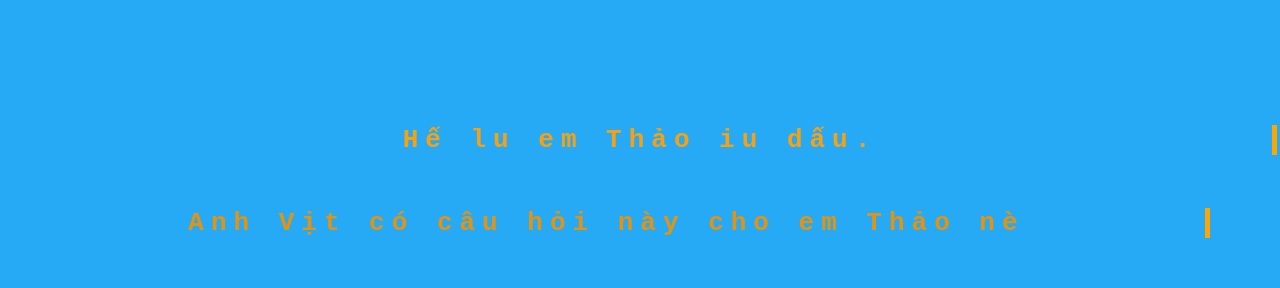
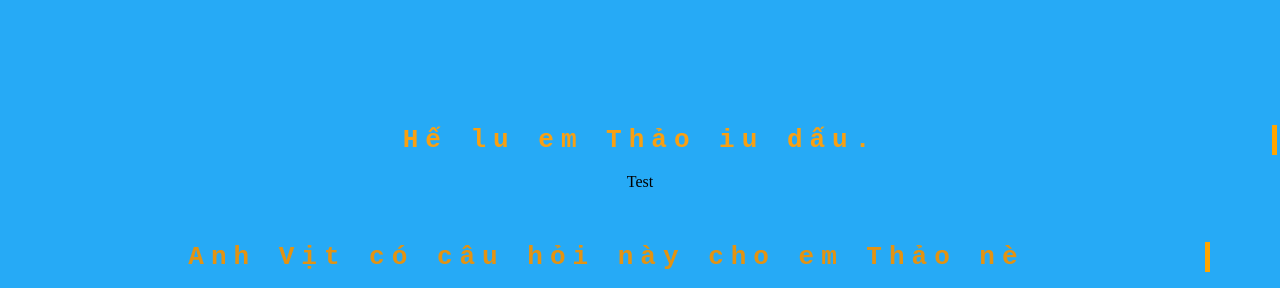
Before and after one commit to Nishikatakagi/test-rep, a plain HTML site: page index.html in a window 1280 px wide. Shown: the top 288 px of the page. Drawn offline with Linux system fonts and the light colour scheme.

Commit message:
Update index.html

```diff
--- a/index.html
+++ b/index.html
@@ -11,6 +11,7 @@
 <body>
     <div class="text">
         <h1>Hế lu em Thảo iu dấu.</h1>
+        <p>Test</p>
     </div>
     </br>
     <div class="text2">
```
